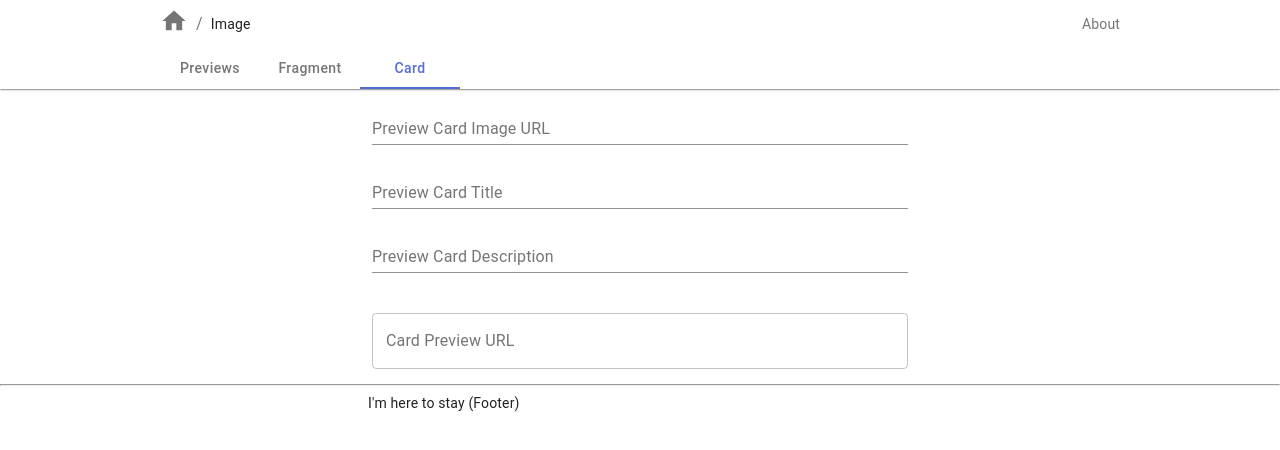
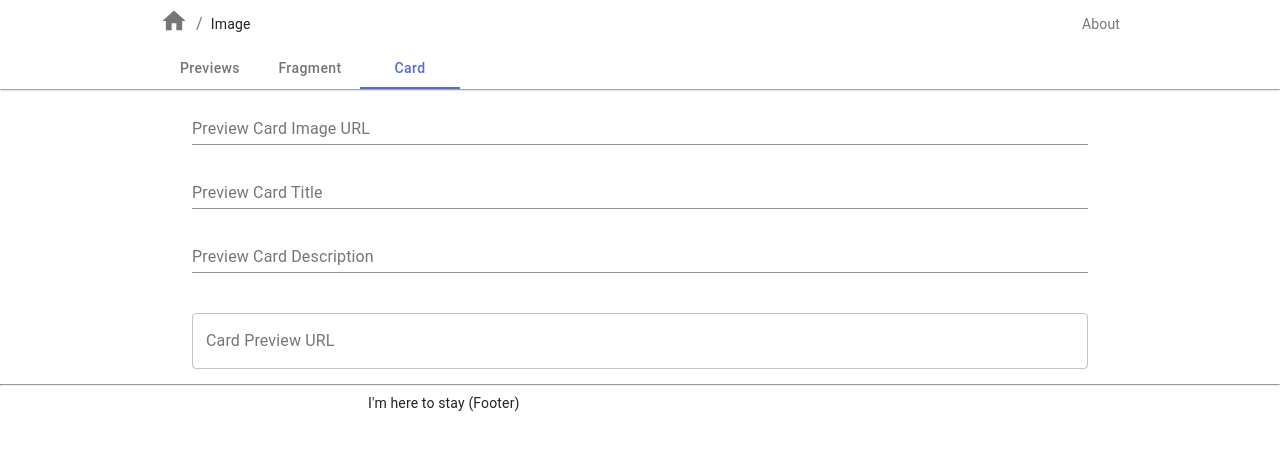
Before and after one commit to hankei6km/image-url-workbench, a Next.js app: page /card in a window 1280 px wide. Shown: the top 450 px of the page. Built offline with nearby package versions, Linux system fonts and the light colour scheme.

Commit message:
Change maxWidth of fragment and card page

```diff
--- a/pages/card.tsx
+++ b/pages/card.tsx
@@ -90,7 +90,7 @@ const CardPage = () => {
 
   return (
     <Layout title="Card">
-      <Container maxWidth="sm">
+      <Container maxWidth="md">
         <Box pb={3}>
           <Box p={1}>
             <DebTextField
--- a/pages/fragment.tsx
+++ b/pages/fragment.tsx
@@ -30,7 +30,7 @@ export function FragmentPanel({
 const FragmentPage = () => {
   return (
     <Layout title="Fragment">
-      <Container maxWidth="sm">
+      <Container maxWidth="md">
         <Box py={1}>
           <FragmentPanel groupName="Parameters">
             <FragmentParams />
```
